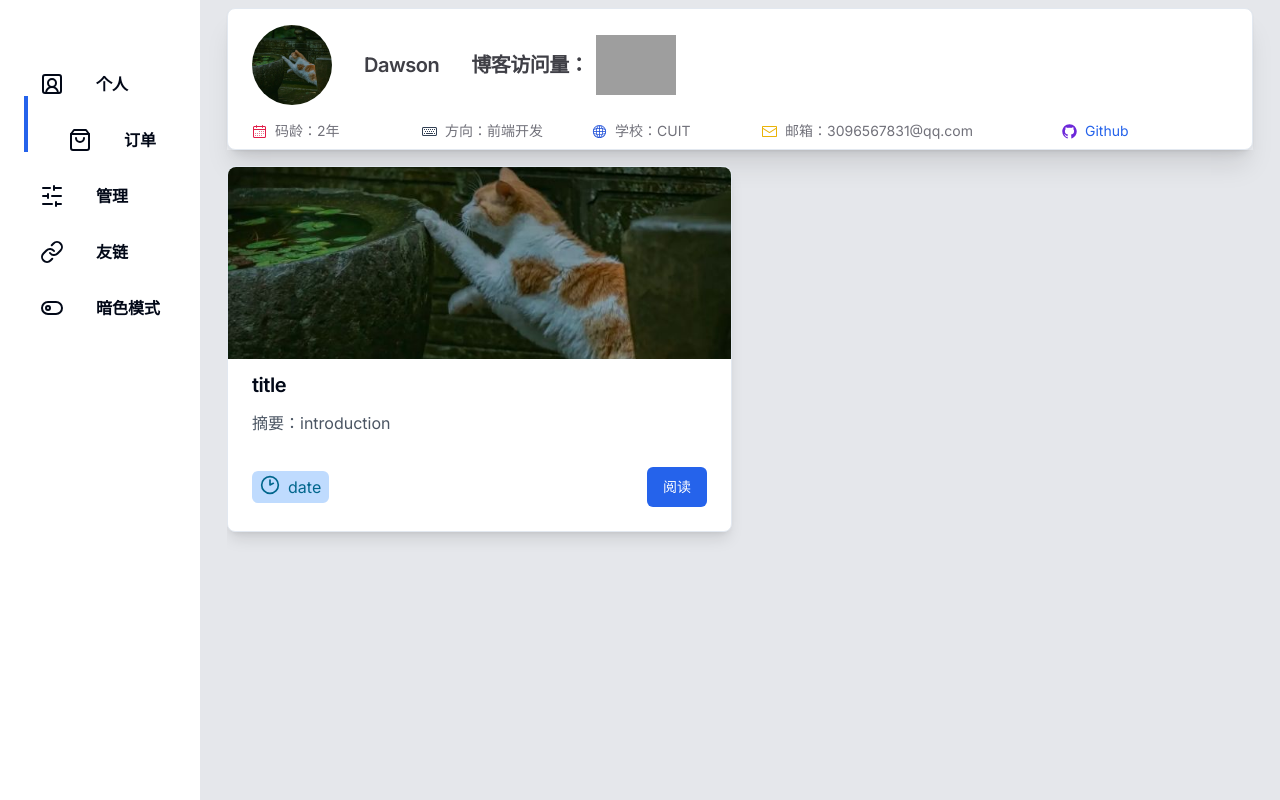
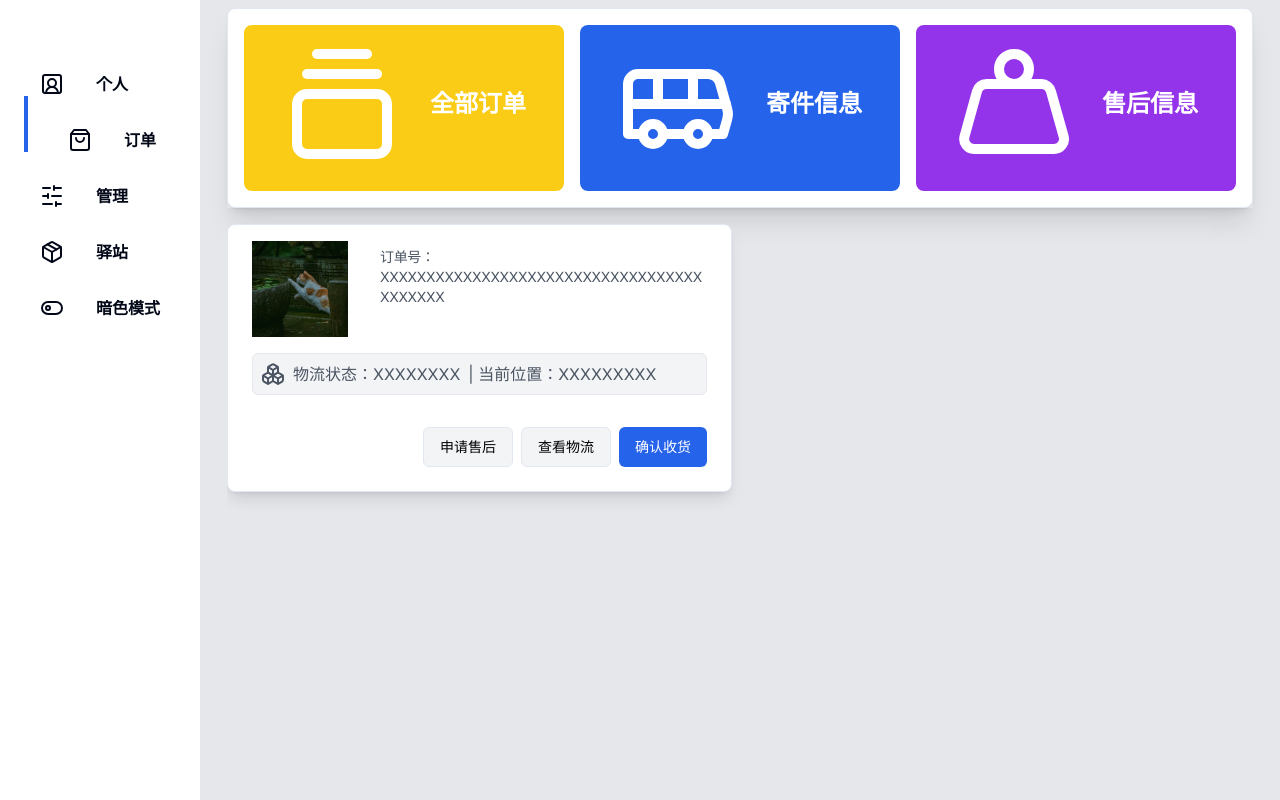
Before and after one commit to Dawson-web/-Express-delivery-system, a Next.js app: page /dashboard/blog in a window 1280 px wide. Built offline with nearby package versions, Linux system fonts and the light colour scheme; grey boxes are pictures that could not be loaded.

Commit message:
feat：增加功能分区

```diff
--- a/src/app/dashboard/blog/page.tsx
+++ b/src/app/dashboard/blog/page.tsx
@@ -4,7 +4,7 @@ import axios from "axios";
 import Loading from "@/components/motion/Loading";
 import { useEffect, useState } from "react";
 import IndexCard from "@/components/client/IndexCard";
-import ProfileCard from "@/components/client/ProfileCard";
+import OperationPanel from "@/components/client/OperationPanel";
 import styles from "@/app/dashboard/blog/page.module.css";
 import clsx from "clsx";
 
@@ -23,7 +23,7 @@ export default function Page() {
   return (
     <main className="flex flex-col w-full h-full items-center gap-4 ">
       <div className="row-span-1  w-[95%]  justify-self-center 	 ">
-        <ProfileCard />
+        <OperationPanel />
       </div>
 
       <div
--- a/src/components/client/IndexCard.tsx
+++ b/src/components/client/IndexCard.tsx
@@ -14,29 +14,24 @@ export default function IndexCard(props: any) {
 
   return (
     <Card className="  shadow-lg w-full ">
+      <Link href={`blog/${index.title}`} legacyBehavior passHref>
+        <CardHeader className="felx  flex-row items-start justify-start gap-8">
           <img
             src="/avatar.jpeg"
             alt="image"
-        className="h-48 w-full object-cover rounded-t-lg"
+            className="h-24 w-24 object-cover"
           />
-      <CardHeader>
-        <CardTitle className=" hover:text-zinc-400 ">
-          <Link href={`blog/${index.title}`} legacyBehavior passHref>
-            {index.title}
-          </Link>
+          <CardTitle className=" hover:text-zinc-400 font-normal break-words h-full overflow-hidden text-ellipsis text-sm  text-gray-600">
+            订单号：XXXXXXXXXXXXXXXXXXXXXXXXXXXXXXXXXXXXXXXXXX
           </CardTitle>
         </CardHeader>
-      <CardContent className=" w-[90%] ">
-        <p className="truncate text-nowrap text-gray-600">
-          摘要：{index.introduction}
-        </p>
-      </CardContent>
-      <CardFooter className="flex justify-between self-end ">
-        <div className="text-[#00668c] flex bg-blue-200 px-2 py-1 rounded-md">
+      </Link>
+      <CardContent className=" w-full  ">
+        <div className="flex truncate gap-2 text-nowrap bg-gray-100 text-gray-600 border-gray-200 border-[1px] p-2 rounded-md overflow-hidden">
           <svg
             xmlns="http://www.w3.org/2000/svg"
-            width="20"
-            height="20"
+            width="24"
+            height="24"
             viewBox="0 0 24 24"
             fill="none"
             stroke="currentColor"
@@ -44,16 +39,41 @@ export default function IndexCard(props: any) {
             stroke-linecap="round"
             stroke-linejoin="round"
           >
-            <circle cx="12" cy="12" r="10" />
-            <polyline points="12 6 12 12 16 10" />
+            <path d="M2.97 12.92A2 2 0 0 0 2 14.63v3.24a2 2 0 0 0 .97 1.71l3 1.8a2 2 0 0 0 2.06 0L12 19v-5.5l-5-3-4.03 2.42Z" />
+            <path d="m7 16.5-4.74-2.85" />
+            <path d="m7 16.5 5-3" />
+            <path d="M7 16.5v5.17" />
+            <path d="M12 13.5V19l3.97 2.38a2 2 0 0 0 2.06 0l3-1.8a2 2 0 0 0 .97-1.71v-3.24a2 2 0 0 0-.97-1.71L17 10.5l-5 3Z" />
+            <path d="m17 16.5-5-3" />
+            <path d="m17 16.5 4.74-2.85" />
+            <path d="M17 16.5v5.17" />
+            <path d="M7.97 4.42A2 2 0 0 0 7 6.13v4.37l5 3 5-3V6.13a2 2 0 0 0-.97-1.71l-3-1.8a2 2 0 0 0-2.06 0l-3 1.8Z" />
+            <path d="M12 8 7.26 5.15" />
+            <path d="m12 8 4.74-2.85" />
+            <path d="M12 13.5V8" />
           </svg>
-          <span className="ml-2 ">{index.date}</span>
+          <span> 物流状态：XXXXXXXX </span>
+          <span> | 当前位置：XXXXXXXXX</span>
         </div>
+      </CardContent>
+      <CardFooter className="flex justify-end self-end ">
+        <div className="flex gap-2 ">
+          <Button className="bg-gray-100 hover:bg-gray-200 border-gray border-[1px] text-black ">
+            <Link href={`blog/${index.title}`} legacyBehavior passHref>
+              申请售后
+            </Link>
+          </Button>
+          <Button className="bg-gray-100 hover:bg-gray-200 border-gray border-[1px] text-black ">
+            <Link href={`blog/${index.title}`} legacyBehavior passHref>
+              查看物流
+            </Link>
+          </Button>
           <Button className="bg-blue-600 hover:bg-blue-700 text-white">
             <Link href={`blog/${index.title}`} legacyBehavior passHref>
-            阅读
+              确认收货
             </Link>
           </Button>
+        </div>
       </CardFooter>
     </Card>
   );
--- /dev/null
+++ b/src/components/client/OperationPanel.tsx
@@ -0,0 +1,80 @@
+"use client";
+import {
+  Card,
+  CardContent,
+  CardFooter,
+  CardHeader,
+  CardTitle,
+} from "@/components/ui/card";
+import Image from "next/image"; // 如果你使用的是Next.js
+
+export default function OperationPanel() {
+  const avatarImage = "/avatar.jpeg";
+
+  return (
+    <main className=" gap-4  shadow-xl sm:mt-[8px] mt-[40px]">
+      <Card className="cursor-default grid grid-cols-3 grid-rows-1 gap-4 h-[200px] p-4">
+        <CardContent className="rounded-lg flex justify-around items-center bg-yellow-400 ">
+          <svg
+            xmlns="http://www.w3.org/2000/svg"
+            width="120"
+            height="120"
+            viewBox="0 0 24 24"
+            fill="none"
+            stroke="currentColor"
+            stroke-width="2"
+            stroke-linecap="round"
+            stroke-linejoin="round"
+            className="text-white"
+          >
+            <path d="M7 2h10" />
+            <path d="M5 6h14" />
+            <rect width="18" height="12" x="3" y="10" rx="2" />
+          </svg>
+          <span className="text-white font-bold text-2xl">全部订单</span>
+        </CardContent>
+        <CardContent className="rounded-lg flex justify-around items-center bg-blue-600">
+          <svg
+            xmlns="http://www.w3.org/2000/svg"
+            width="120"
+            height="120"
+            viewBox="0 0 24 24"
+            fill="none"
+            stroke="currentColor"
+            stroke-width="2"
+            stroke-linecap="round"
+            stroke-linejoin="round"
+            className="text-white"
+          >
+            <path d="M8 6v6" />
+            <path d="M15 6v6" />
+            <path d="M2 12h19.6" />
+            <path d="M18 18h3s.5-1.7.8-2.8c.1-.4.2-.8.2-1.2 0-.4-.1-.8-.2-1.2l-1.4-5C20.1 6.8 19.1 6 18 6H4a2 2 0 0 0-2 2v10h3" />
+            <circle cx="7" cy="18" r="2" />
+            <path d="M9 18h5" />
+            <circle cx="16" cy="18" r="2" />
+          </svg>
+          <span className="text-white font-bold text-2xl">寄件信息</span>
+        </CardContent>
+        <CardContent className="rounded-lg flex justify-around items-center bg-purple-600">
+          <svg
+            xmlns="http://www.w3.org/2000/svg"
+            width="120"
+            height="120"
+            viewBox="0 0 24 24"
+            fill="none"
+            stroke="currentColor"
+            stroke-width="2"
+            stroke-linecap="round"
+            stroke-linejoin="round"
+            className="text-white"
+          >
+            <circle cx="12" cy="5" r="3" />
+            <path d="M6.5 8a2 2 0 0 0-1.905 1.46L2.1 18.5A2 2 0 0 0 4 21h16a2 2 0 0 0 1.925-2.54L19.4 9.5A2 2 0 0 0 17.48 8Z" />
+          </svg>
+          <span className="text-white font-bold text-2xl">售后信息</span>
+        </CardContent>
+      </Card>
+    </main>
+  );
+}
--- a/src/components/client/menu.tsx
+++ b/src/components/client/menu.tsx
@@ -154,12 +154,14 @@ export default function Menu(props: any) {
                     stroke-width="2"
                     stroke-linecap="round"
                     stroke-linejoin="round"
-                    className="lucide lucide-link"
+                    class="lucide lucide-package"
                   >
-                    <path d="M10 13a5 5 0 0 0 7.54.54l3-3a5 5 0 0 0-7.07-7.07l-1.72 1.71" />
-                    <path d="M14 11a5 5 0 0 0-7.54-.54l-3 3a5 5 0 0 0 7.07 7.07l1.71-1.71" />
+                    <path d="m7.5 4.27 9 5.15" />
+                    <path d="M21 8a2 2 0 0 0-1-1.73l-7-4a2 2 0 0 0-2 0l-7 4A2 2 0 0 0 3 8v8a2 2 0 0 0 1 1.73l7 4a2 2 0 0 0 2 0l7-4A2 2 0 0 0 21 16Z" />
+                    <path d="m3.3 7 8.7 5 8.7-5" />
+                    <path d="M12 22V12" />
                   </svg>
-                  友链
+                  驿站
                 </NavigationMenuLink>
               </Link>
             </NavigationMenuItem>
```
Lines whose indentation alone changed are shown as unchanged.
